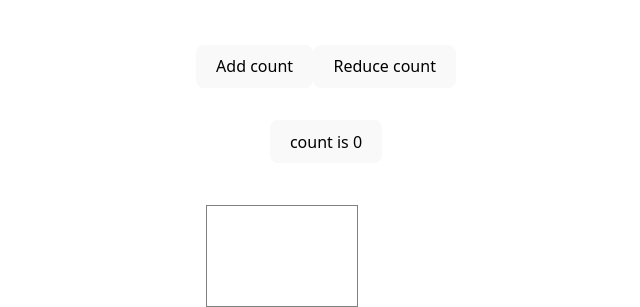
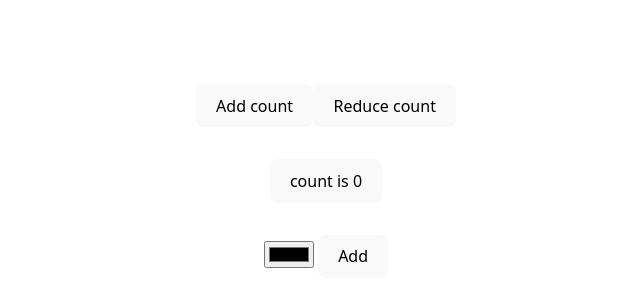
Before and after one commit to babuvs/Learning-react, a React (Vite) app: page / in a window 1280 px wide. Shown: the part 219-526 px from the top of the page, without its empty margins (314-954 px from the left). Built offline with nearby package versions, Linux system fonts and the light colour scheme.

Commit message:
color changes

```diff
--- a/src/App.jsx
+++ b/src/App.jsx
@@ -5,10 +5,12 @@ import './App.css'
 import Box from './Box';
 function App() {
   const [count, setCount] = useState(0);
-  const posts = [];
-
-  for (let index = 0; index <= count; index++) {
-    posts.push(index);
+  const [color, setColor] = useState('red');
+  const [boxList, setBoxList] = useState([]);
+  function addBox() {
+    const boxes = boxList || [];
+    boxes.push(color);
+    setBoxList([...boxes])
 
   }
   return (
@@ -27,9 +29,14 @@ function App() {
         </button>
 
       </div>
-     { posts.map((post, index) =>
+      <div>
+        <input type='color'  onChange={e => setColor(e.target.value)}/>  <button onClick={addBox}>
+          Add
+        </button>
+      </div>
+     { boxList.map((color, index) =>
     <Fragment key={index}>
-      <Box ></Box>
+      <Box  color={color}></Box>
     </Fragment>) }
 
 
--- a/src/Box.jsx
+++ b/src/Box.jsx
@@ -1,7 +1,7 @@
 './App.css'
-export default function BOX(params) {
+export default function BOX(props) {
     return (
-        <div className="box">
+        <div className="box" style={{borderColor: props.color, background: props.color}}>
 
         </div>
     );
```
